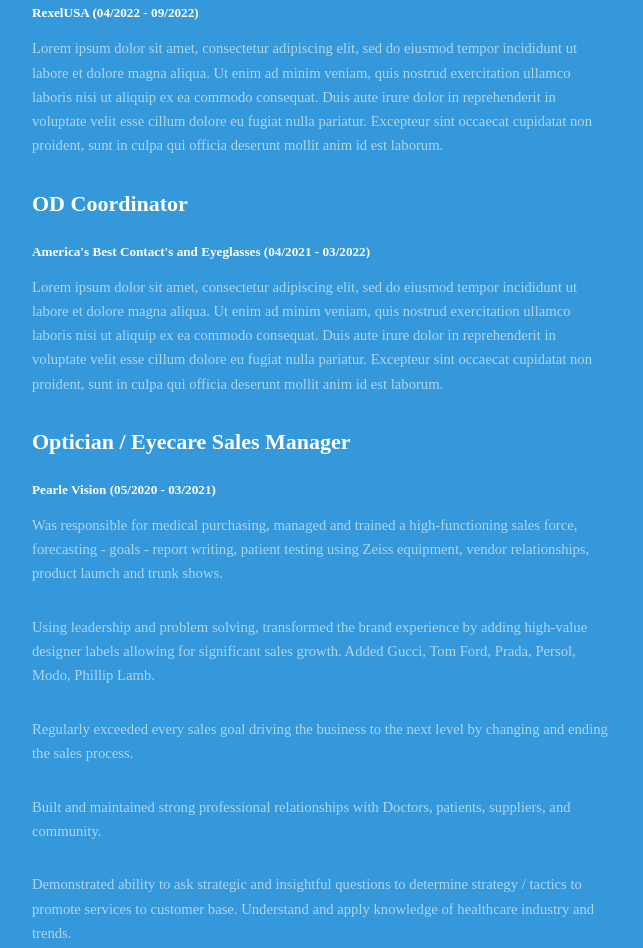
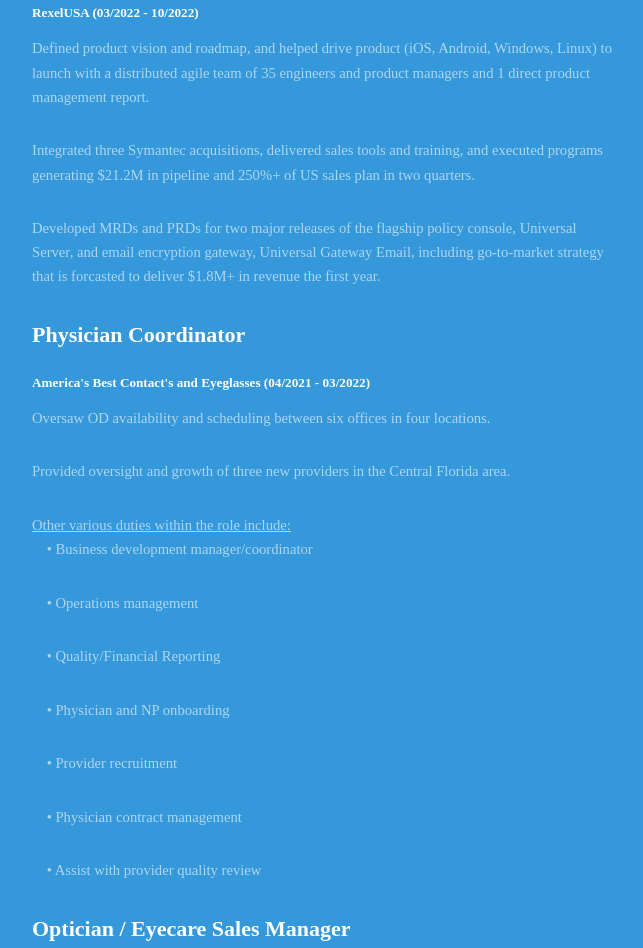
Before and after one commit to ErosLatte/site, a plain HTML site: page index.html in a window 1280 px wide. Shown: the part 2012-2960 px from the top of the page, without its empty margins (168-811 px from the left). Drawn offline with Linux system fonts and the light colour scheme; a web font is replaced by a local one.

Commit message:
Update again one sheet and Resume

```diff
--- a/index.html
+++ b/index.html
@@ -109,30 +109,60 @@
               <img class="tech-icon" src="images/react.png" />
 
               <h4>Project Manager</h4>
-              <h5>RexelUSA (04/2022 - 09/2022)</h5>
+              <h5>RexelUSA (03/2022 - 10/2022)</h5>
               <p>
-                Lorem ipsum dolor sit amet, consectetur adipiscing elit, sed do
-                eiusmod tempor incididunt ut labore et dolore magna aliqua. Ut
-                enim ad minim veniam, quis nostrud exercitation ullamco laboris
-                nisi ut aliquip ex ea commodo consequat. Duis aute irure dolor
-                in reprehenderit in voluptate velit esse cillum dolore eu fugiat
-                nulla pariatur. Excepteur sint occaecat cupidatat non proident,
-                sunt in culpa qui officia deserunt mollit anim id est laborum.
+                Defined product vision and roadmap, and helped drive product
+                (iOS, Android, Windows, Linux) to launch with a distributed
+                agile team of 35 engineers and product managers and 1 direct
+                product management report.
+              </p>
+              <p>
+                Integrated three Symantec acquisitions, delivered sales tools
+                and training, and executed programs generating $21.2M in
+                pipeline and 250%+ of US sales plan in two quarters.
+              </p>
+              <p>
+                Developed MRDs and PRDs for two major releases of the flagship
+                policy console, Universal Server, and email encryption gateway,
+                Universal Gateway Email, including go-to-market strategy that is
+                forcasted to deliver $1.8M+ in revenue the first year.
               </p>
 
-              <h4>OD Coordinator</h4>
+              <h4>Physician Coordinator</h4>
               <h5>
                 America's Best Contact's and Eyeglasses (04/2021 - 03/2022)
               </h5>
               <p>
-                Lorem ipsum dolor sit amet, consectetur adipiscing elit, sed do
-                eiusmod tempor incididunt ut labore et dolore magna aliqua. Ut
-                enim ad minim veniam, quis nostrud exercitation ullamco laboris
-                nisi ut aliquip ex ea commodo consequat. Duis aute irure dolor
-                in reprehenderit in voluptate velit esse cillum dolore eu fugiat
-                nulla pariatur. Excepteur sint occaecat cupidatat non proident,
-                sunt in culpa qui officia deserunt mollit anim id est laborum.
+                Oversaw OD availability and scheduling between six offices in
+                four locations.
               </p>
+              <p>
+                Provided oversight and growth of three new providers in the
+                Central Florida area.
+              </p>
+              <u>Other various duties within the role include:</u>
+
+              <ul>
+                • Business development manager/coordinator
+              </ul>
+              <ul>
+                • Operations management
+              </ul>
+              <ul>
+                • Quality/Financial Reporting
+              </ul>
+              <ul>
+                • Physician and NP onboarding
+              </ul>
+              <ul>
+                • Provider recruitment
+              </ul>
+              <ul>
+                • Physician contract management
+              </ul>
+              <ul>
+                • Assist with provider quality review
+              </ul>
 
               <h4>Optician / Eyecare Sales Manager</h4>
               <h5>Pearle Vision (05/2020 - 03/2021)</h5>
```
Also changed, not shown: 2 other files.
